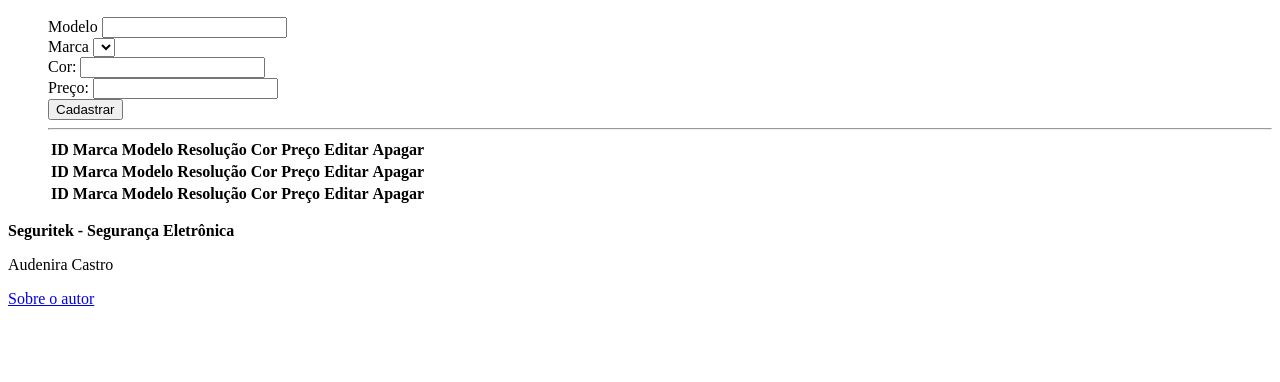
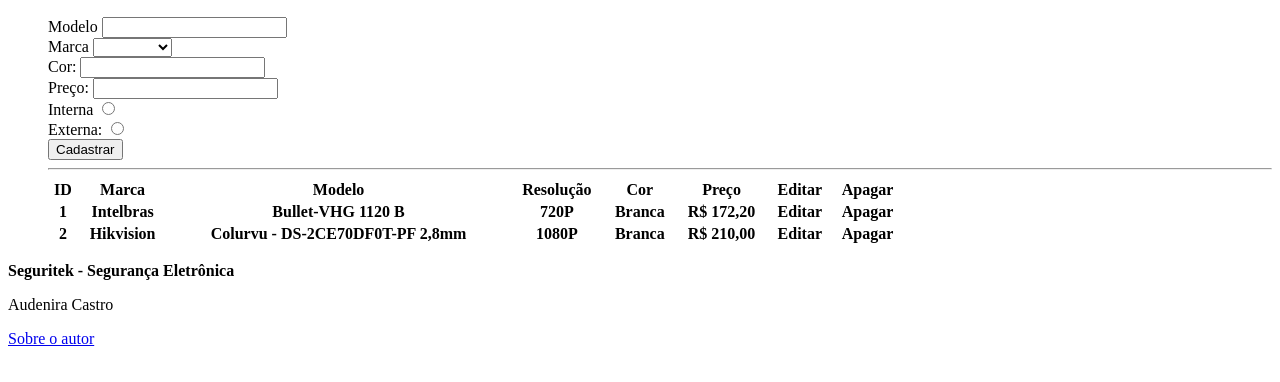
Before and after one commit to Audenira/TAREFA, a plain HTML site: page cadastrodeproduto.html in a window 1280 px wide. Shown: the part 322-704 px from the top of the page. Drawn offline with Linux system fonts and the light colour scheme.

Commit message:
Add files via upload

```diff
--- a/cadastrodeproduto.html
+++ b/cadastrodeproduto.html
@@ -23,8 +23,11 @@
     <input type="text" id="modelo" name="Modelo" required>
     <br>
     <label for="marca">Marca</label>
-    <select id="intelbras" name="Intelbras">
-        <option value="Resolução 360x360"></option>
+    <select id="marca" name="marca">
+        <option value="intelbras"></option>
+        <option value="intelbras">Intelbras</option>
+        <option value="giga">Giga</option>
+        <option value="hikvision">Hilkvision</option>
     </select>
     <br>
     <label for="cor">Cor:</label>
@@ -33,41 +36,46 @@
     <label for="preco">Preço:</label>
     <input type="text" id="preco" name="preco" required>
     <br>
+    <label for="interna">Interna</label>
+    <input type="radio" id="interna" name="interna" required>
+    <br>
+    <label for="externa">Externa:</label>
+    <input type="radio" id="externa" name="externa" required>
+    <br>
     <input type="submit" value="Cadastrar">
 </form>
 
 <hr>
-
-<table>
+<table style="width: 70%;"
     <tr>
     <th>ID</th>
     <th>Marca</th>
     <th>Modelo</th>
     <th>Resolução</th>
-    <th>Cor</th>
+        <th>Cor</th>
     <th>Preço</th>
     <th>Editar</th>
     <th>Apagar</th>
 </tr>
 
 <tr>
-    <th>ID</th>
-    <th>Marca</th>
-    <th>Modelo</th>
-    <th>Resolução</th>
-    <th>Cor</th>
-    <th>Preço</th>
+    <th>1</th>
+    <th>Intelbras</th>
+    <th>Bullet-VHG 1120 B</th>
+    <th>720P</th>
+      <th>Branca</th>
+    <th>R$ 172,20</th>
     <th>Editar</th>
     <th>Apagar</th>
 </tr>
 
 <tr>
-    <th>ID</th>
-    <th>Marca</th>
-    <th>Modelo</th>
-    <th>Resolução</th>
-    <th>Cor</th>
-    <th>Preço</th>
+    <th>2</th>
+    <th>Hikvision</th>
+    <th>Colurvu - DS-2CE70DF0T-PF 2,8mm</th>
+    <th>1080P</th>
+    <th>Branca</th>
+    <th>R$ 210,00</th>
     <th>Editar</th>
     <th>Apagar</th>
 </tr>
```
Also changed, not shown: cadastrodeusuario.html (+1 -1 lines).
